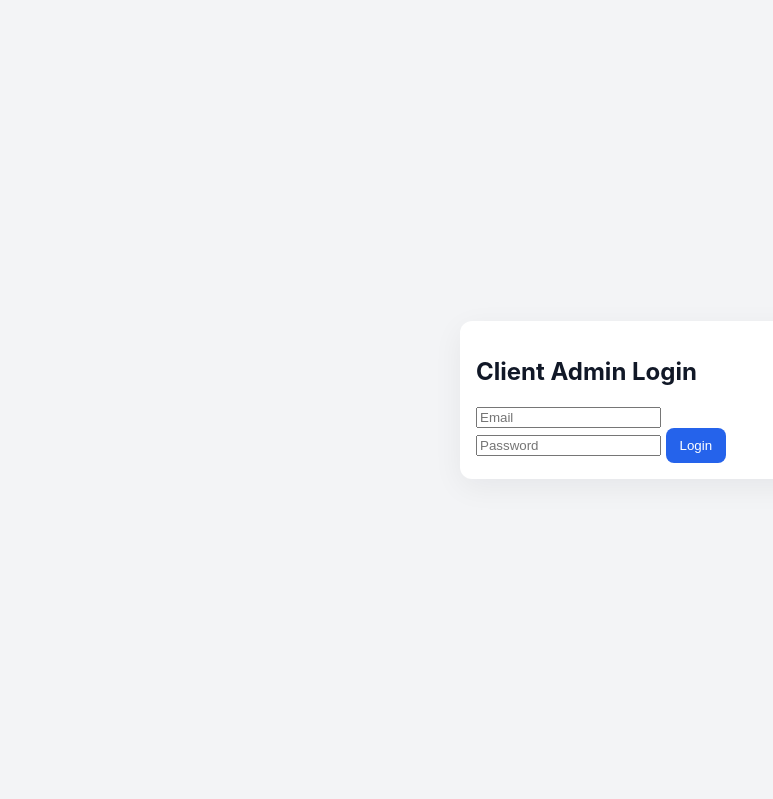
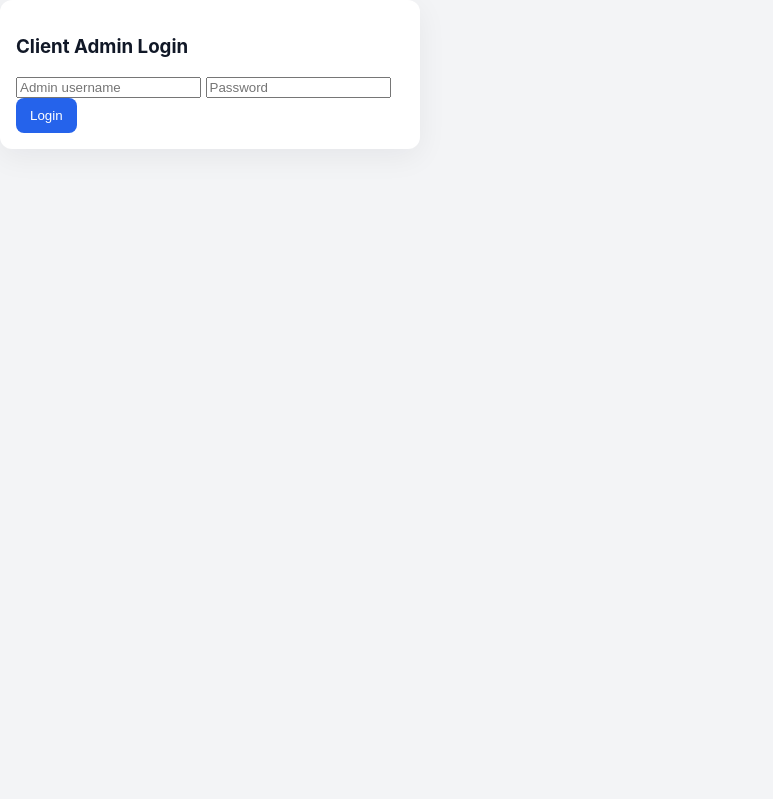
Before and after one commit to sath544/ai-receptionist, a Flask app: page /admin/login in a window 1280 px wide. Shown: the whole page, without its empty margins (0-773 px from the left). Run offline with Flask 3, Linux system fonts and the light colour scheme.

Commit message:
Update admin_login.html

```diff
--- a/templates/admin_login.html
+++ b/templates/admin_login.html
@@ -1,19 +1,19 @@
+<!-- templates/admin_login.html -->
 <!doctype html>
-<html lang="en">
+<html>
 <head>
   <meta charset="utf-8" />
-  <title>Admin Login</title>
-  <meta name="viewport" content="width=device-width,initial-scale=1" />
+  <title>Client Admin Login</title>
   <link rel="stylesheet" href="/static/style.css" />
 </head>
-<body class="simple-center">
-  <div class="card small">
-    <h2>Client Admin Login</h2>
+<body class="center-page">
+  <div class="card" style="width:420px;">
+    <h3>Client Admin Login</h3>
     {% if error %}<div class="alert">{{ error }}</div>{% endif %}
     <form method="post">
-      <input name="username" placeholder="Email" required />
-      <input name="password" placeholder="Password" type="password" required />
-      <button class="btn-primary" type="submit">Login</button>
+      <input name="username" placeholder="Admin username" required />
+      <input name="password" type="password" placeholder="Password" required />
+      <button class="btn-primary">Login</button>
     </form>
   </div>
 </body>
```
